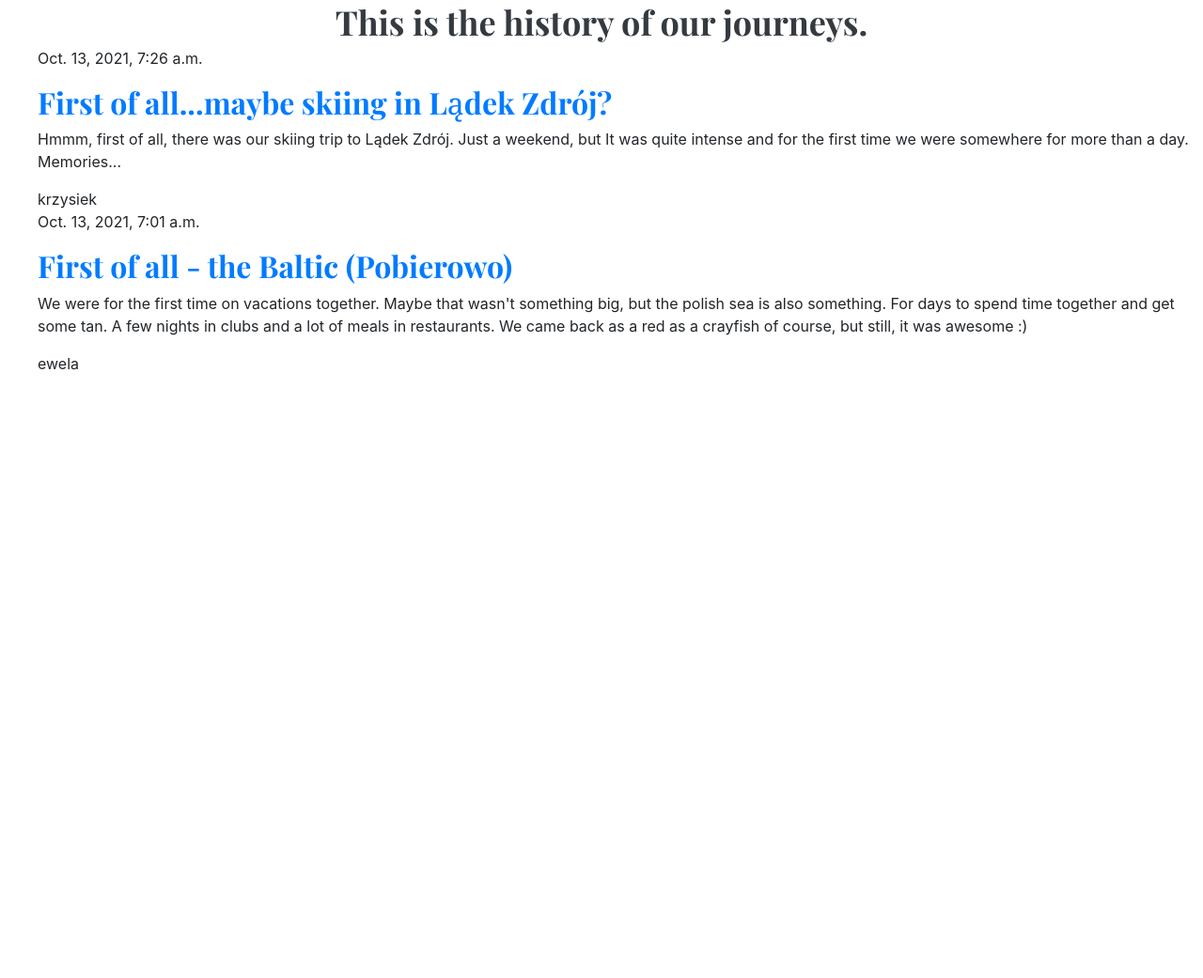
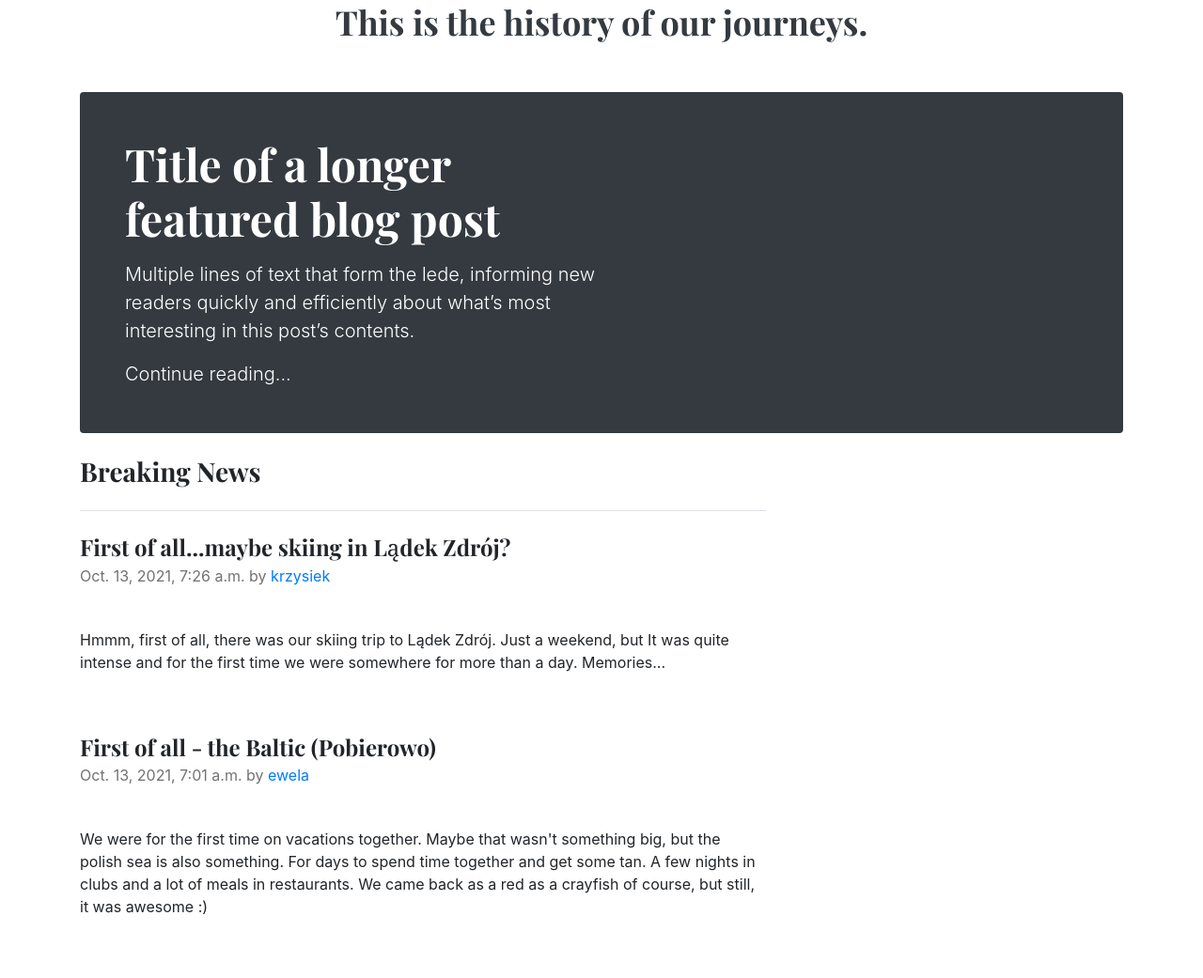
Before and after one commit to ewelinajablonska/blog_page, a Django app: page / in a window 1280 px wide. Shown: the part 125-1166 px from the top of the page at 94% size. Before the commit the page ends 519 px from the top, so only its background shows below. Run offline with Django 3.2, Linux system fonts and the light colour scheme; data comes from the database, SQL or seed files in the repository; some libraries are stand-ins or nearby versions.

Commit message:
create a new style og Home page by bootstrap

```diff
--- a/blog_app/templates/blog_app/index.html
+++ b/blog_app/templates/blog_app/index.html
@@ -1,18 +1,38 @@
 {% extends "blog_app/base.html" %}
 
 {% block content %}
+<br>
+<br>
+<main class="container">
+  <div class="p-4 p-md-5 mb-4 text-white rounded bg-dark">
+    <div class="col-md-6 px-0">
+      <h1 class="display-4 fst-italic">Title of a longer featured blog post</h1>
+      <p class="lead my-3">Multiple lines of text that form the lede, informing new readers quickly and efficiently about what’s most interesting in this post’s contents.</p>
+      <p class="lead mb-0"><a href="#" class="text-white fw-bold">Continue reading...</a></p>
+    </div>
+  </div>
 
-    <ul>
+  <div class="row g-5">
+    <div class="col-md-8">
+      <h3 class="pb-4 mb-4 fst-italic border-bottom">
+        Breaking News
+      </h3>
+
         {% for post in posts %}
             <div>
-                <p>{{post.date_added}}</p>
-                <h2><a href="">{{post.title}}</a></h2>
+                <article class="blog-post">
+                <h2 class="blog-post-title">{{post.title}}</h2>
+                <p class="blog-post-meta">{{post.date_added}} by <a href="#">{{post.owner}}</a></p>
+                <br>
                 <p>{{post.text|linebreaksbr}}</p>
-                <a>{{post.owner}}</a>
             </div>
         {% empty %}
             <li> No posts. </li>
         {%endfor%}
-    </ul>
+</main>
+
+
+
+
 
 {% endblock content %}
```
